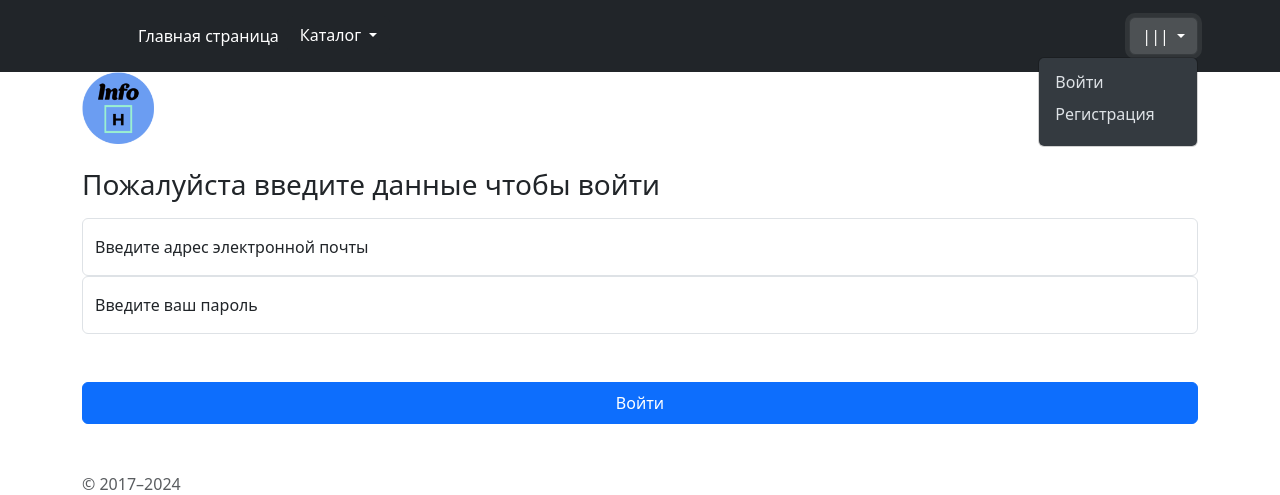
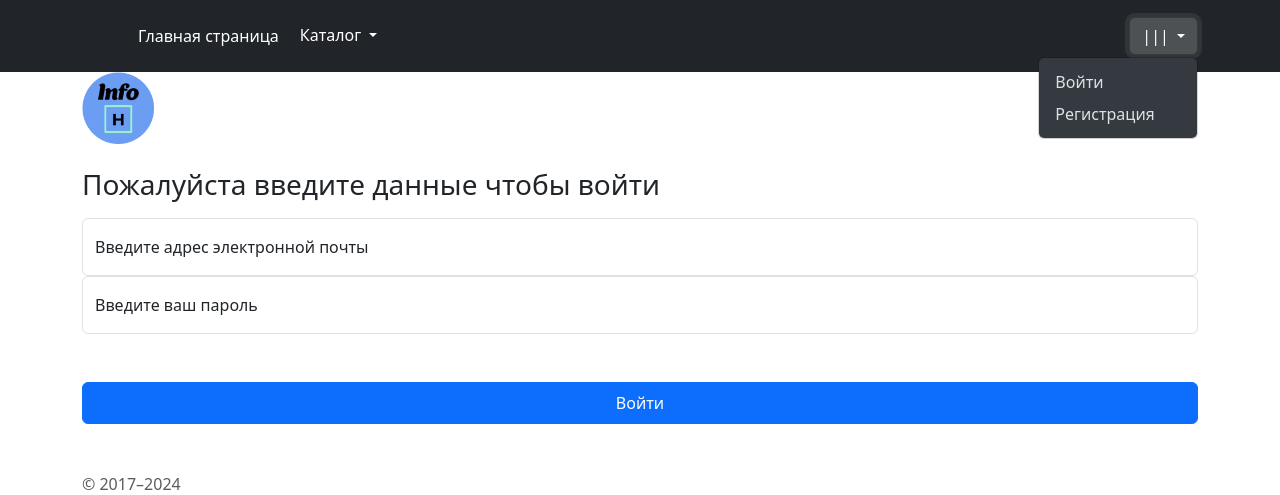
Before and after one commit to Placebek/New_store, a Flask app: page /auth in a window 1280 px wide, after a click on "|||". Shown: the top 495 px of the page. Run offline with Flask 3, Linux system fonts and the light colour scheme.

Commit message:
uprgade dropdown menu step 5

```diff
--- a/server.py
+++ b/server.py
@@ -7,9 +7,9 @@ app.secret_key = b'_5#y2L"F4Q8z\n\xec]/'
 
 @app.route('/')
 def index():
-    print("SESSION:   ", session["logged_in_user"])
+    print("SESSION: ", session["logged_in_user"])
     if session["logged_in_user"] != None:
-        return render_template("index.html", user=session["logged_in_user"])
+        return render_template("index.html", email=session["logged_in_user"])
 
     return render_template("index.html")
 
@@ -37,8 +37,9 @@ def login():
         if name_successful == False:
             return render_template("login.html", error="Ваш номер телефона не корректный")
 
+        if login_successful == False or name_successful == False or password != password2:
+            session["logged_in_user"] = "None"
 
-        # session["logged_in_user"] = first_name
 
         return redirect('/')
 
--- a/templates/shablon.html
+++ b/templates/shablon.html
@@ -39,9 +39,6 @@
                   <li><a class="dropdown-item" href="#">Велоспорт</a></li>
                   <li><a class="dropdown-item" href="#">Спорт с мячом</a></li>
                   <li><a class="dropdown-item" href="#">Другие товары</a></li>
-
-
-
                 </ul>
               </li>
             </ul>
@@ -55,12 +52,19 @@
                 |||
               </button>
               <ul class="dropdown-menu dropdown-menu-dark">
-                <li><a class="dropdown-item" href="/auth">Войти</a></li>
-                <li><a class="dropdown-item" href="/login">Регистрация</a></li>
-                <li><a class="dropdown-item" href="#"></a></li>
+                {% if email %}
+                  <li><a class="dropdown-item" href="/profil">Профиль</a></li>
+                  <li><a class="dropdown-item" href="/address">Добавить адрес</a></li>
+                {% else %}
+                  <li><a class="dropdown-item" href="/auth">Войти</a></li>
+                  <li><a class="dropdown-item" href="/login">Регистрация</a></li>
+                {% endif %}
+
               </ul>
             </li>
           </ul>
+
+
 
 
 
```
